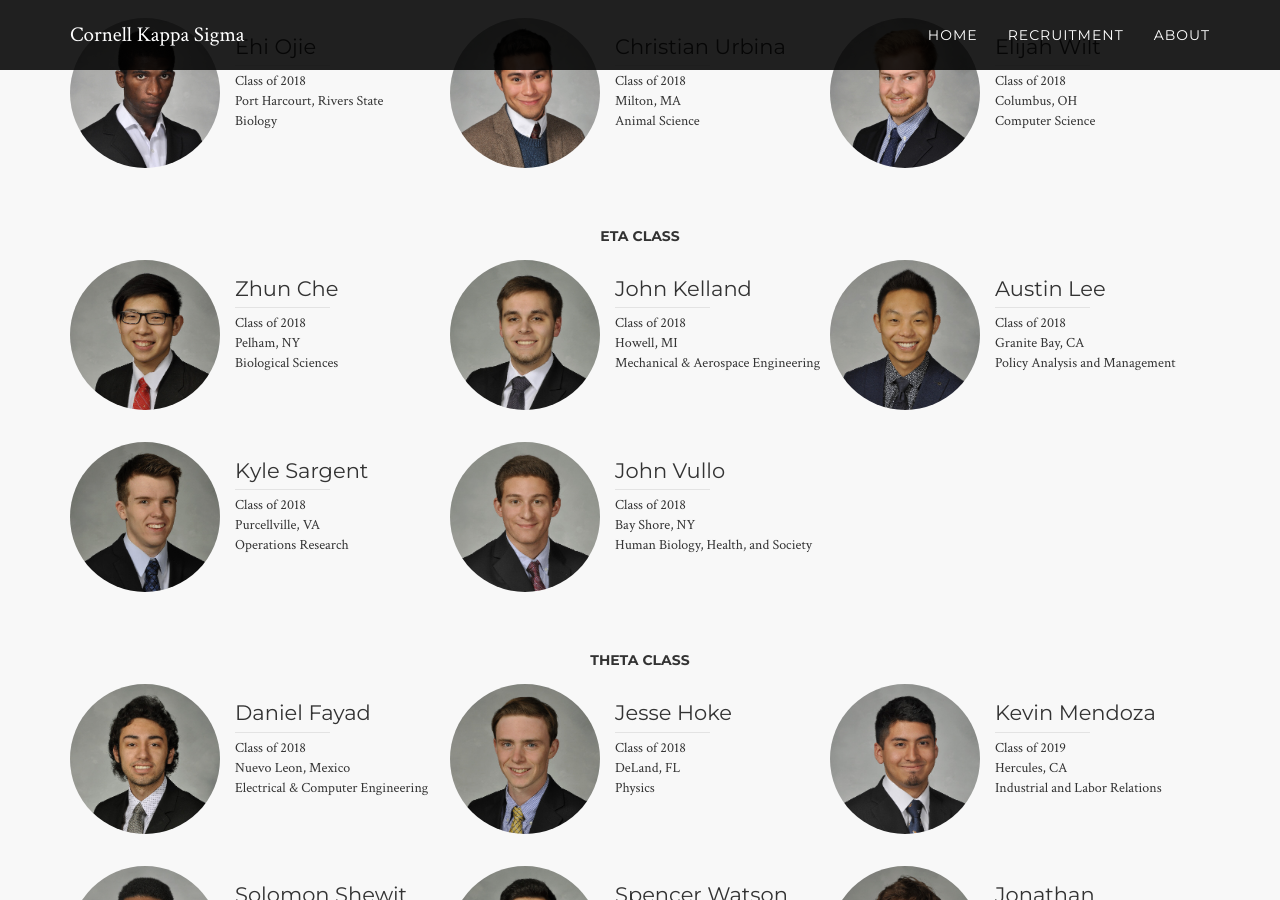
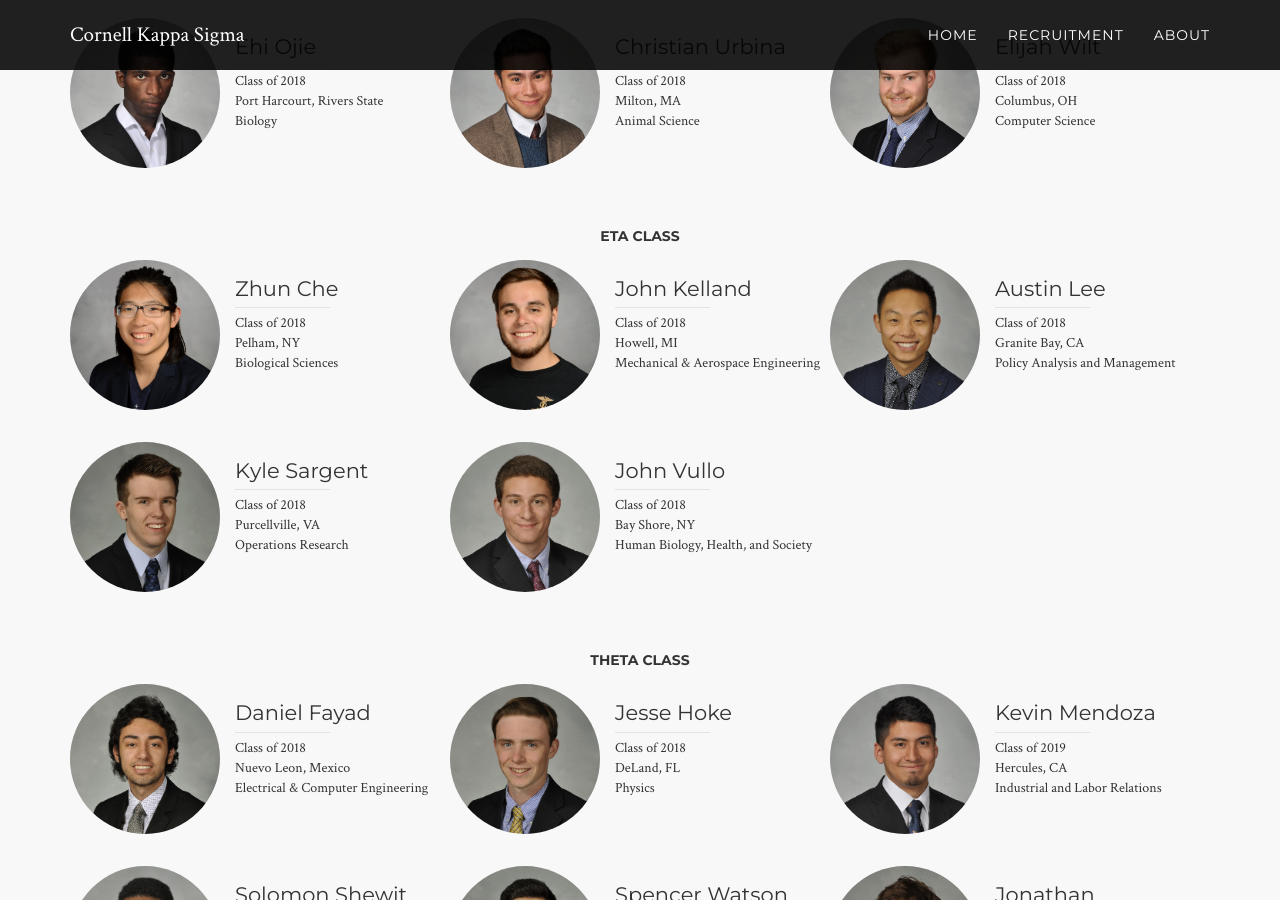
Before and after one commit to pjochillin/cornellkappasigma, a Jekyll site: the page built from index.html, in a window 1280 px wide and 900 px high, scrolled down 1474 px. Built offline with Jekyll 4.4.1, drawn with Linux system fonts in a browser that asks for light colours; nearby versions of some CDN libraries.

Commit message:
Update index.html

```diff
--- a/index.html
+++ b/index.html
@@ -224,7 +224,7 @@
 
 
                         <div class="bro">
-                            <div class="face" style="background-image:url('assets/img/brothers/eta/Zhun Che.jpg')"></div>
+                            <div class="face" style="background-image:url('assets/img/brothers/eta-2017/27632_Zhun_Che_A616894_NY025KS A.jpg')"></div>
                             <div class="desc">
                                 <p class="name">Zhun Che</p>
                                 <div class="info">
@@ -239,7 +239,7 @@
 
 
                          <div class="bro">
-                            <div class="face" style="background-image:url('assets/img/brothers/eta/John Kelland.jpg')"></div>
+                            <div class="face" style="background-image:url('assets/img/brothers/eta-2017/27653_John_Kelland_A616908_NY025KS A.jpg')"></div>
                             <div class="desc">
                                 <p class="name">John Kelland</p>
                                 <div class="info">
```
